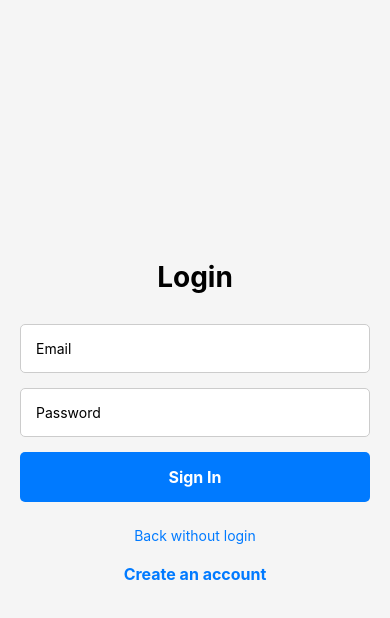
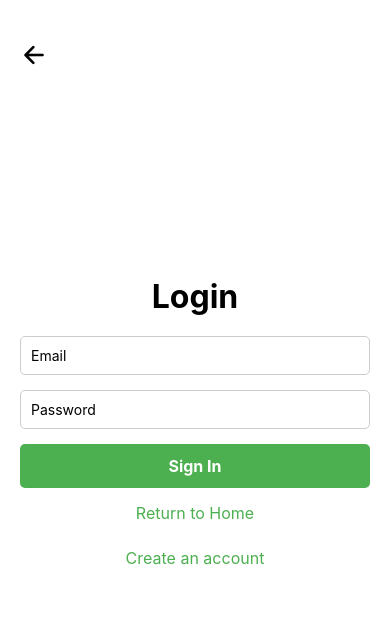
Before and after one commit to cabrinilm/BeanRemote, a React Native app in the folder mapReactNative/: screen /Login in a window 390 px wide. Shown: the top 618 px of the page. Built offline with nearby package versions, Linux system fonts and the light colour scheme.

Commit message:
home page integration with login done

```diff
--- a/mapReactNative/components/FilterModal.js
+++ b/mapReactNative/components/FilterModal.js
@@ -1,7 +1,7 @@
 import React from 'react';
 import { View, Text, TouchableOpacity, Modal } from 'react-native';
 import { useTranslation } from 'react-i18next';
-import styles from './screens/styles/HomeScreenStyles';
+import styles from './screens/styles/UserHomeScreen';
 
 const FilterModal = ({ visible, onClose, onFilterSelect }) => {
   const { t } = useTranslation();
--- a/mapReactNative/components/screens/Home2Screen.js
+++ /dev/null
@@ -1,174 +0,0 @@
-import React, { useState, useEffect, useRef } from 'react';
-import { View, Text, ImageBackground, StyleSheet, TouchableOpacity, Animated, TouchableWithoutFeedback } from 'react-native';
-import { Ionicons } from '@expo/vector-icons';
-import logo from '../../assets/logo.jpg';
-import NewNavBar from '../NewNavBar';
-import MapBox from '../MapBox';
-
-const Home2Screen = ({ route, navigation }) => {
-  const [showMap, setShowMap] = useState(false);
-  const [fadeAnim] = useState(new Animated.Value(0));
-  const [overlayAnim] = useState(new Animated.Value(0));
-  const scaleAnim = useRef(new Animated.Value(1)).current;
-  const [isLoggedIn, setIsLoggedIn] = useState(route.params?.loggedIn || false);
-
-  useEffect(() => {
-    Animated.timing(fadeAnim, {
-      toValue: 1,
-      duration: 800,
-      useNativeDriver: true,
-    }).start();
-  }, []);
-
-  const handleNearYouPress = () => {
-    Animated.timing(overlayAnim, {
-      toValue: 1,
-      duration: 300,
-      useNativeDriver: true,
-    }).start();
-    setShowMap(true);
-  };
-
-  const handleBackPress = () => {
-    Animated.timing(overlayAnim, {
-      toValue: 0,
-      duration: 300,
-      useNativeDriver: true,
-    }).start(() => setShowMap(false));
-  };
-
-  const handlePressIn = () => {
-    Animated.spring(scaleAnim, {
-      toValue: 0.9,
-      useNativeDriver: true,
-    }).start();
-  };
-
-  const handlePressOut = () => {
-    Animated.spring(scaleAnim, {
-      toValue: 1,
-      useNativeDriver: true,
-    }).start();
-  };
-
-  const handleLoginPress = () => {
-    navigation.navigate('Login');
-  };
-
-  return (
-    <ImageBackground source={logo} style={styles.backgroundImage} resizeMode="cover">
-      <View style={styles.container}>
-        {!isLoggedIn ? (
-          <Animated.View style={[styles.initialContent, { opacity: fadeAnim }]}>
-            <Text style={styles.title}>Find Your Perfect</Text>
-            <Text style={styles.subtitle}>Coffee for Work</Text>
-            <TouchableWithoutFeedback onPressIn={handlePressIn} onPressOut={handlePressOut} onPress={handleNearYouPress}>
-              <Animated.View style={[styles.nearYouButton, { transform: [{ scale: scaleAnim }] }]}>
-                <Text style={styles.nearYouText}>Near You</Text>
-              </Animated.View>
-            </TouchableWithoutFeedback>
-            <TouchableOpacity onPress={handleLoginPress} style={styles.loginButton}>
-              <Text style={styles.loginButtonText}>Login</Text>
-            </TouchableOpacity>
-          </Animated.View>
-        ) : (
-          <View style={styles.mapContainer}>
-            <TouchableOpacity style={styles.backButton} onPress={handleBackPress}>
-              <Ionicons name="close-outline" size={28} color="#fff" />
-            </TouchableOpacity>
-            <MapBox onFilterPress={() => console.log('Filter pressed')} />
-          </View>
-        )}
-      </View>
-
-      <View style={styles.navbarContainer}>
-        <NewNavBar />
-      </View>
-    </ImageBackground>
-  );
-};
-
-const styles = StyleSheet.create({
-  backgroundImage: {
-    flex: 1,
-    width: '100%',
-    height: '100%',
-  },
-  container: {
-    flex: 1,
-    justifyContent: 'center',
-  },
-  initialContent: {
-    alignItems: 'center',
-    justifyContent: 'center',
-    flex: 1,
-    marginTop: -50,
-  },
-  title: {
-    fontSize: 28,
-    fontWeight: 'bold',
-    color: '#fff',
-  },
-  subtitle: {
-    fontSize: 28,
-    fontWeight: 'bold',
-    color: '#fff',
-    marginBottom: 20,
-  },
-  nearYouButton: {
-    backgroundColor: '#4CAF50',
-    paddingVertical: 12,
-    paddingHorizontal: 25,
-    borderRadius: 30,
-    marginVertical: 10,
-    elevation: 2,
-    shadowColor: '#000',
-    shadowOffset: { width: 0, height: 2 },
-    shadowOpacity: 0.2,
-    shadowRadius: 3,
-  },
-  nearYouText: {
-    color: '#fff',
-    fontSize: 16,
-    fontWeight: 'bold',
-  },
-  mapContainer: {
-    flex: 1,
-    position: 'relative',
-  },
-  backButton: {
-    position: 'absolute',
-    top: 50,
-    left: 15,
-    backgroundColor: 'rgba(0,0,0,0.6)',
-    padding: 10,
-    borderRadius: 20,
-    zIndex: 10,
-  },
-  navbarContainer: {
-    position: 'absolute',
-    bottom: 0,
-    left: 0,
-    right: 0,
-    backgroundColor: 'rgba(255,255,255,0.9)',
-    borderTopWidth: 1,
-    borderTopColor: '#ddd',
-    zIndex: 10,
-    paddingVertical: 10,
-  },
-  loginButton: {
-    backgroundColor: '#4CAF50',
-    paddingVertical: 12,
-    paddingHorizontal: 25,
-    borderRadius: 30,
-    marginVertical: 10,
-    elevation: 2,
-  },
-  loginButtonText: {
-    color: '#fff',
-    fontSize: 16,
-    fontWeight: 'bold',
-  },
-});
-
-export default Home2Screen;
--- a/mapReactNative/components/screens/HomeScreen.js
+++ b/mapReactNative/components/screens/HomeScreen.js
@@ -1,118 +1,193 @@
-import React, { useState } from 'react';
-import { View, Text, TouchableOpacity, SafeAreaView, ImageBackground } from 'react-native';
+import React, { useState, useEffect, useRef } from 'react';
+import { View, Text, ImageBackground, StyleSheet, TouchableOpacity, Animated, TouchableWithoutFeedback } from 'react-native';
+import { Ionicons } from '@expo/vector-icons';
+import logo from '../../assets/logo.jpg';
+import NewNavBar from '../NewNavBar';
 import MapBox from '../MapBox';
-import NavBar from '../NavBar';
-import SideMenu from '../SideMenu';
-import Footer from '../Footer';
-import FilterModal from '../FilterModal';
-import { Ionicons } from '@expo/vector-icons';
-import { useTranslation } from 'react-i18next';
-import styles from './styles/HomeScreenStyles';
-import backgroundImg from '../../assets/coffee-beans-background.jpg';
 
+const HomeScreen = ({ route, navigation }) => {
+  const [showMap, setShowMap] = useState(false);
+  const [fadeAnim] = useState(new Animated.Value(0));
+  const [overlayAnim] = useState(new Animated.Value(0));
+  const scaleAnim = useRef(new Animated.Value(1)).current;
+  const [isLoggedIn, setIsLoggedIn] = useState(route.params?.loggedIn || false);
 
+  useEffect(() => {
+    Animated.timing(fadeAnim, {
+      toValue: 1,
+      duration: 800,
+      useNativeDriver: true,
+    }).start();
+  }, []);
 
+  const handleNearYouPress = () => {
+    if (isLoggedIn) {
 
+      navigation.navigate('UserHomeScreen', { loggedIn: true, username: route.params?.username });
+    } else {
 
-export default function HomeScreen({ navigation, route }) {
-  const [filterVisible, setFilterVisible] = useState(false);
-  const [filterType, setFilterType] = useState('visible');
-  const [isLoggedIn, setIsLoggedIn] = useState(route.params?.loggedIn || false);
-  const [menuVisible, setMenuVisible] = useState(false);
-  const [favorites, setFavorites] = useState([]);
-  const username = route.params?.username || 'Guest';
-
-  const { t } = useTranslation();
-
-  const handleLogout = () => {
-    setIsLoggedIn(false);
-    setFavorites([]);
-    navigation.reset({
-      index: 0,
-      routes: [{ name: 'Login' }],
-    });
-  };
-
-  const toggleFavorite = (shop) => {
-    if (favorites.some(fav => fav.id === shop.id)) {
-      setFavorites(favorites.filter(fav => fav.id !== shop.id));
-    } else {
-      setFavorites([...favorites, shop]);
+      Animated.timing(overlayAnim, {
+        toValue: 1,
+        duration: 300,
+        useNativeDriver: true,
+      }).start();
+      setShowMap(true);
     }
   };
 
-  const handleFilterSelect = (type) => {
-    setFilterType(type);
-    setFilterVisible(false);
+  const handleBackPress = () => {
+    Animated.timing(overlayAnim, {
+      toValue: 0,
+      duration: 300,
+      useNativeDriver: true,
+    }).start(() => setShowMap(false));
   };
 
+  const handlePressIn = () => {
+    Animated.spring(scaleAnim, {
+      toValue: 0.9,
+      useNativeDriver: true,
+    }).start();
+  };
 
+  const handlePressOut = () => {
+    Animated.spring(scaleAnim, {
+      toValue: 1,
+      useNativeDriver: true,
+    }).start();
+  };
 
-
-
-
-
+  const handleLoginPress = () => {
+    navigation.navigate('Login');
+  };
 
   return (
-    <ImageBackground source={backgroundImg} style={styles.background}>
-      <SafeAreaView style={styles.container}>
-        <NavBar
-          onMenuPress={() => setMenuVisible(true)}
-          onLoginPress={() => navigation.navigate('Login')}
-          isLoggedIn={isLoggedIn}
-        />
+    <ImageBackground source={logo} style={styles.backgroundImage} resizeMode="cover">
+      <View style={styles.container}>
+        {showMap && !isLoggedIn ? (
+          <>
+            <Animated.View style={[styles.overlay, { opacity: overlayAnim }]} />
+            <View style={styles.mapContainer}>
+              <TouchableOpacity style={styles.backButton} onPress={handleBackPress}>
+                <Ionicons name="close-outline" size={28} color="#fff" />
+              </TouchableOpacity>
+              <MapBox onFilterPress={() => console.log('Filter pressed')} />
+            </View>
+          </>
+        ) : (
+          <Animated.View style={[styles.initialContent, { opacity: fadeAnim }]}>
+            <Text style={styles.title}>Find Your Perfect</Text>
+            <Text style={styles.subtitle}>Coffee for Work</Text>
+            <TouchableWithoutFeedback onPressIn={handlePressIn} onPressOut={handlePressOut} onPress={handleNearYouPress}>
+              <Animated.View style={[styles.nearYouButton, { transform: [{ scale: scaleAnim }] }]}>
+                <Text style={styles.nearYouText}>Near You</Text>
+              </Animated.View>
+            </TouchableWithoutFeedback>
+            {!isLoggedIn && (
+              <TouchableOpacity onPress={handleLoginPress} style={styles.loginButton}>
+                <Text style={styles.loginButtonText}>Login</Text>
+              </TouchableOpacity>
+            )}
+          </Animated.View>
+        )}
+      </View>
 
-        <View style={styles.mainContent}>
-          <MapBox
-            onFilterPress={() => setFilterVisible(true)}
-            loggedIn={isLoggedIn}
-            username={username}
-            favorites={favorites}
-            toggleFavorite={toggleFavorite}
-            filterType={filterType}
-          />
-        </View>
-
-        {isLoggedIn && (
-          <View style={styles.menuContainer}>
-            <TouchableOpacity
-              onPress={() => navigation.navigate('Profile', { username })}
-              style={styles.menuItem}
-            >
-              <Ionicons name="person-circle-outline" size={24} color="black" />
-              <Text>{t('profile')}</Text>
-            </TouchableOpacity>
-            <TouchableOpacity
-              onPress={() => navigation.navigate('Favorites', { username, favorites })}
-              style={styles.menuItem}
-            >
-              <Ionicons name="heart-outline" size={24} color="black" />
-              <Text>{t('favorites')}</Text>
-            </TouchableOpacity>
-            <TouchableOpacity
-              onPress={() => navigation.navigate('Settings', { username })}
-              style={styles.menuItem}
-            >
-              <Ionicons name="settings-outline" size={24} color="black" />
-              <Text>{t('settings')}</Text>
-            </TouchableOpacity>
-            <TouchableOpacity onPress={handleLogout} style={styles.menuItem}>
-              <Ionicons name="log-out-outline" size={24} color="black" />
-              <Text>{t('logout')}</Text>
-            </TouchableOpacity>
-          </View>
-        )}
-
-        <SideMenu isVisible={menuVisible} onClose={() => setMenuVisible(false)} />
-
-        <FilterModal
-          visible={filterVisible}
-          onClose={() => setFilterVisible(false)}
-          onFilterSelect={handleFilterSelect}
-        />
-
-        {!isLoggedIn && <Footer />}
-      </SafeAreaView>
+      <View style={styles.navbarContainer}>
+        <NewNavBar />
+      </View>
     </ImageBackground>
   );
-}
+};
+
+const styles = StyleSheet.create({
+  backgroundImage: {
+    flex: 1,
+    width: '100%',
+    height: '100%',
+  },
+  container: {
+    flex: 1,
+    justifyContent: 'center',
+  },
+  initialContent: {
+    alignItems: 'center',
+    justifyContent: 'center',
+    flex: 1,
+    marginTop: -50,
+  },
+  title: {
+    fontSize: 28,
+    fontWeight: 'bold',
+    color: '#fff',
+  },
+  subtitle: {
+    fontSize: 28,
+    fontWeight: 'bold',
+    color: '#fff',
+    marginBottom: 20,
+  },
+  nearYouButton: {
+    backgroundColor: '#4CAF50',
+    paddingVertical: 12,
+    paddingHorizontal: 25,
+    borderRadius: 30,
+    marginVertical: 10,
+    elevation: 2,
+    shadowColor: '#000',
+    shadowOffset: { width: 0, height: 2 },
+    shadowOpacity: 0.2,
+    shadowRadius: 3,
+  },
+  nearYouText: {
+    color: '#fff',
+    fontSize: 16,
+    fontWeight: 'bold',
+  },
+  mapContainer: {
+    flex: 1,
+    position: 'relative',
+  },
+  backButton: {
+    position: 'absolute',
+    top: 50,
+    left: 15,
+    backgroundColor: 'rgba(0,0,0,0.6)',
+    padding: 10,
+    borderRadius: 20,
+    zIndex: 10,
+  },
+  overlay: {
+    position: 'absolute',
+    top: 0,
+    left: 0,
+    right: 0,
+    bottom: 0,
+    backgroundColor: 'rgba(0,0,0,0.4)',
+  },
+  navbarContainer: {
+    position: 'absolute',
+    bottom: 0,
+    left: 0,
+    right: 0,
+    backgroundColor: 'rgba(255,255,255,0.9)',
+    borderTopWidth: 1,
+    borderTopColor: '#ddd',
+    zIndex: 10,
+    paddingVertical: 10,
+  },
+  loginButton: {
+    backgroundColor: '#4CAF50',
+    paddingVertical: 12,
+    paddingHorizontal: 25,
+    borderRadius: 30,
+    marginVertical: 10,
+    elevation: 2,
+  },
+  loginButtonText: {
+    color: '#fff',
+    fontSize: 16,
+    fontWeight: 'bold',
+  },
+});
+
+export default HomeScreen;
--- a/mapReactNative/components/screens/LoginScreen.js
+++ b/mapReactNative/components/screens/LoginScreen.js
@@ -1,15 +1,7 @@
 import React, { useState } from 'react';
-import {
-  View,
-  Text,
-  TextInput,
-  TouchableOpacity,
-  Alert,
-} from 'react-native';
+import { View, Text, TextInput, TouchableOpacity, Alert } from 'react-native';
+import { Ionicons } from '@expo/vector-icons';
 import styles from './styles/LoginScreenStyles';
-
-
-
 
 export default function LoginScreen({ navigation }) {
   const [email, setEmail] = useState('');
@@ -17,13 +9,11 @@ export default function LoginScreen({ navigation }) {
 
   const handleLogin = () => {
     if (email && password) {
-
       Alert.alert('Success', 'Login successful!', [
         {
           text: 'OK',
           onPress: () => {
-
-            navigation.navigate('Home', { loggedIn: true, username: email });
+            navigation.navigate('UserHomeScreen', { loggedIn: true, username: email });
           },
         },
       ]);
@@ -32,8 +22,20 @@ export default function LoginScreen({ navigation }) {
     }
   };
 
+  const handleBackPress = () => {
+    navigation.navigate('Home', { loggedIn: false });
+  };
+
   return (
     <View style={styles.container}>
+
+      <TouchableOpacity
+        style={styles.backIcon}
+        onPress={handleBackPress}
+      >
+        <Ionicons name="arrow-back-outline" size={28} color="#000" />
+      </TouchableOpacity>
+
       <Text style={styles.title}>Login</Text>
 
       <TextInput
@@ -58,11 +60,12 @@ export default function LoginScreen({ navigation }) {
         <Text style={styles.buttonText}>Sign In</Text>
       </TouchableOpacity>
 
+
       <TouchableOpacity
-        style={styles.backButton}
-        onPress={() => navigation.navigate('Home', { loggedIn: false })}
+        style={styles.returnButton}
+        onPress={handleBackPress}
       >
-        <Text style={styles.backButtonText}>Back without login</Text>
+        <Text style={styles.returnButtonText}>Return to Home</Text>
       </TouchableOpacity>
 
       <TouchableOpacity
--- a/mapReactNative/components/screens/styles/LoginScreenStyles.js
+++ b/mapReactNative/components/screens/styles/LoginScreenStyles.js
@@ -1,33 +1,38 @@
-import { StyleSheet } from "react-native";
+import { StyleSheet } from 'react-native';
 
-
-const styles = StyleSheet.create({
+export default StyleSheet.create({
   container: {
     flex: 1,
     justifyContent: 'center',
     alignItems: 'center',
-    backgroundColor: '#f5f5f5',
     padding: 20,
+    backgroundColor: '#fff',
+  },
+  backIcon: {
+    position: 'absolute',
+    top: 40,
+    left: 20,
+    zIndex: 10,
   },
   title: {
-    fontSize: 28,
+    fontSize: 32,
     fontWeight: 'bold',
-    marginBottom: 30,
+    marginBottom: 20,
   },
   input: {
     width: '100%',
-    padding: 15,
+    padding: 10,
     borderWidth: 1,
     borderColor: '#ccc',
     borderRadius: 5,
     marginBottom: 15,
-    backgroundColor: '#fff',
   },
   button: {
+    backgroundColor: '#4CAF50',
+    paddingVertical: 12,
+    paddingHorizontal: 25,
+    borderRadius: 5,
     width: '100%',
-    padding: 15,
-    backgroundColor: '#007AFF',
-    borderRadius: 5,
     alignItems: 'center',
     marginBottom: 15,
   },
@@ -36,39 +41,18 @@ const styles = StyleSheet.create({
     fontSize: 16,
     fontWeight: 'bold',
   },
-  backButton: {
+  returnButton: {
+    marginBottom: 15,
+  },
+  returnButtonText: {
+    color: '#4CAF50',
+    fontSize: 16,
+  },
+  signUpButton: {
     marginTop: 10,
   },
-  backButtonText: {
-    color: '#007AFF',
-    fontSize: 14,
-  },
-  signUpButton: {
-    marginTop: 20,
-  },
   signUpButtonText: {
-    color: '#007AFF',
+    color: '#4CAF50',
     fontSize: 16,
-    fontWeight: 'bold',
   },
 });
-
-
-
-
-
-
-
-
-
-
-
-
-
-
-
-
-
-
-
-export default styles
```
Also changed, not shown: mapReactNative/App.js (+8 -3 lines), mapReactNative/components/screens/UserHomeScreen.js (added, +100 -0 lines), mapReactNative/components/screens/styles/UserHomeScreen.js (renamed from mapReactNative/components/screens/styles/HomeScreenStyles.js).
